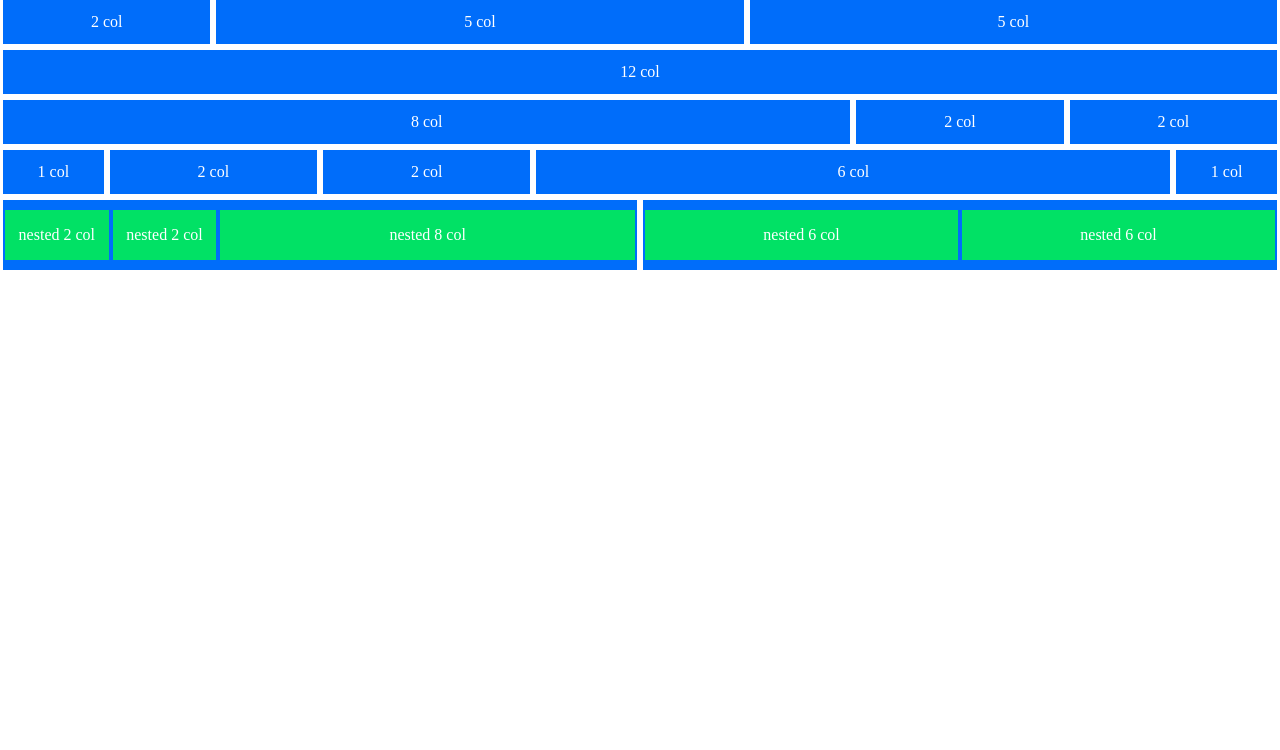
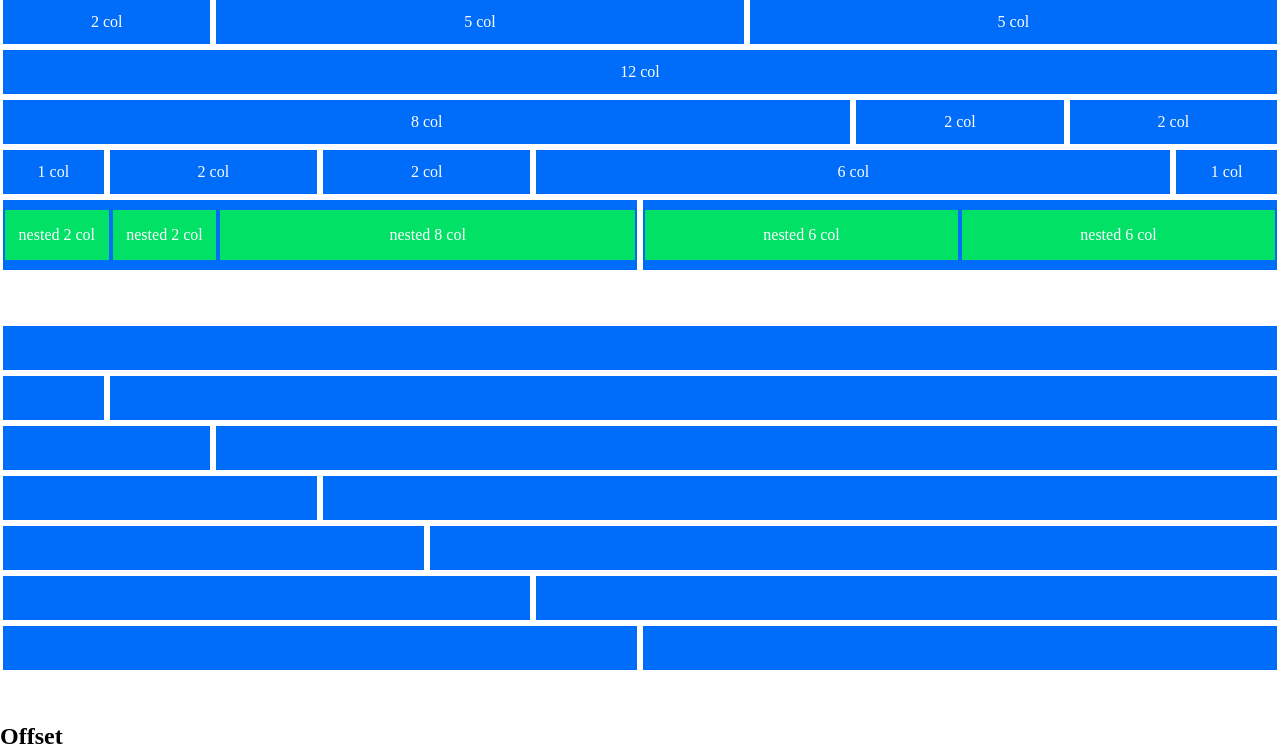
Before and after one commit to lorenzocutrera/html-css-12bool, a plain HTML site: page index.html in a window 1280 px wide. Shown: the part 90-840 px from the top of the page. Before the commit the page ends 800 px from the top, so only its background shows below. Drawn offline with Linux system fonts and the light colour scheme.

Commit message:
add section due

```diff
--- a/assets/style.css
+++ b/assets/style.css
@@ -32,6 +32,6 @@
     color: white;
 }
 
-.section{
+.uno, .due{
     margin-bottom: 50px;
 }
--- a/index.html
+++ b/index.html
@@ -11,7 +11,7 @@
 
 <body>
     <h1>Esercizio per casa</h1>
-    <section class="first">
+    <section class="uno">
 
         <div class="row">
             <div class="slot col-1">1 col</div>
@@ -66,8 +66,39 @@
             </div>
         </div>
     </section>
-    <section>
 
+    <section class="due">
+        <div class="row">
+            <div class="slot col-12"></div>
+        </div>
+        <div class="row">
+            <div class="slot col-1"></div>
+            <div class="slot col-11"></div>
+        </div>
+        <div class="row">
+            <div class="slot col-2"></div>
+            <div class="slot col-10"></div>
+        </div>
+        <div class="row">
+            <div class="slot col-3"></div>
+            <div class="slot col-9"></div>
+        </div>
+        <div class="row">
+            <div class="slot col-4"></div>
+            <div class="slot col-8"></div>
+        </div>
+        <div class="row">
+            <div class="slot col-5"></div>
+            <div class="slot col-7"></div>
+        </div>
+        <div class="row">
+            <div class="slot col-6"></div>
+            <div class="slot col-6"></div>
+        </div>
+    </section>
+
+    <section class="tre">
+<h1>Offset</h1>
 
     </section>
 </body>
```
